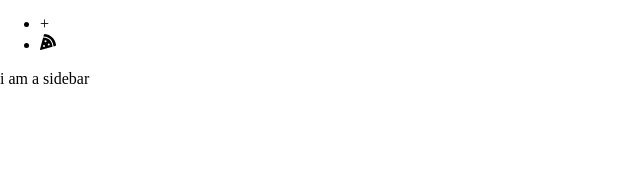
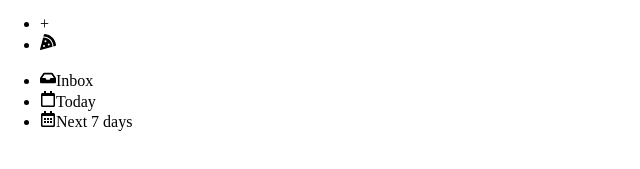
Before and after one commit to keazzy/todolist, a React (Create React App) app: page / in a window 1280 px wide. Shown: the part 305-474 px from the top of the page, without its empty margins (0-640 px from the left). Built offline with nearby package versions, Linux system fonts and the light colour scheme.

Commit message:
Upadate Sidebar.js

```diff
--- a/src/components/layout/Sidebar.js
+++ b/src/components/layout/Sidebar.js
@@ -1,3 +1,11 @@
 import React from 'react';
+import {FaChevronDown, FaInbox, FaRegCalenderAlt, FaCalenderReg, FaRegCalendar, FaRegCalendarAlt} from 'react-icons/fa';
 
-export const Sidebar = () => <p>i am a sidebar</p>
+export const Sidebar = () =>
+<div className="sidebar" data-testid="sidebar">
+    <ul className="sidebar__generic">
+        <li><span><FaInbox /></span><span>Inbox</span></li>
+        <li><span><FaRegCalendar/></span><span>Today</span></li>
+        <li><span><FaRegCalendarAlt/></span><span>Next 7 days</span></li>
+    </ul>
+</div>
```
